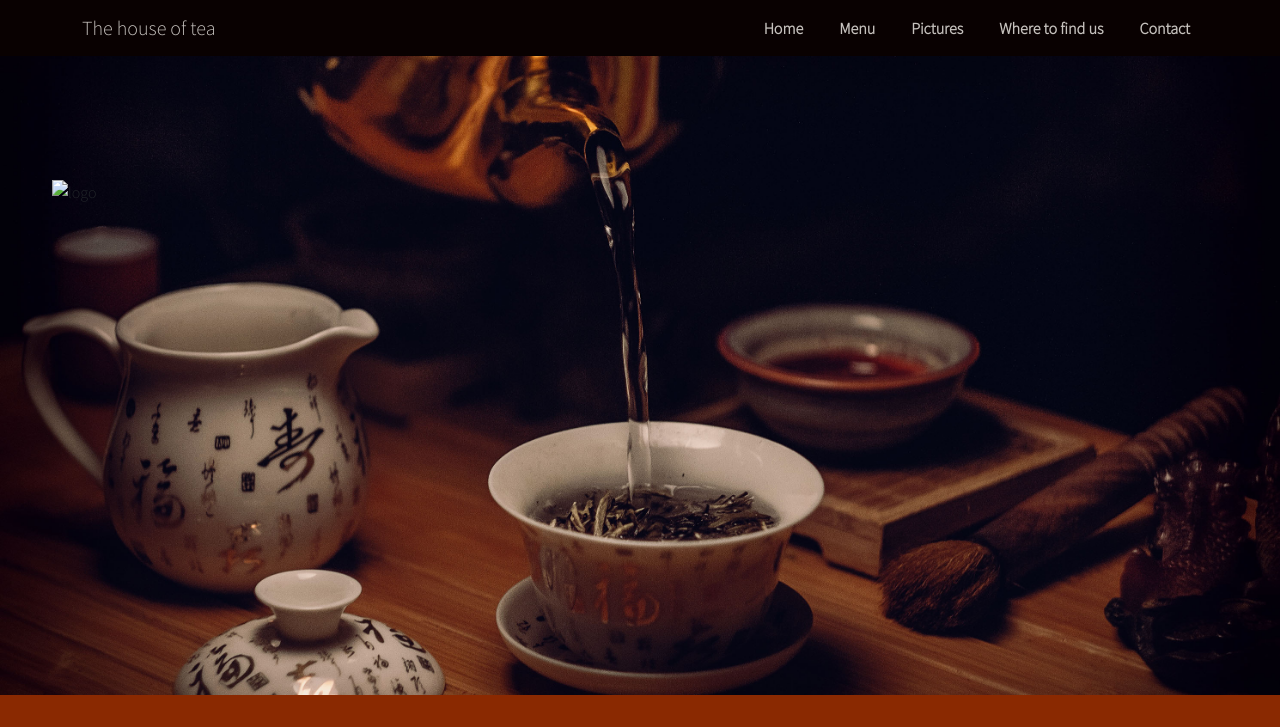
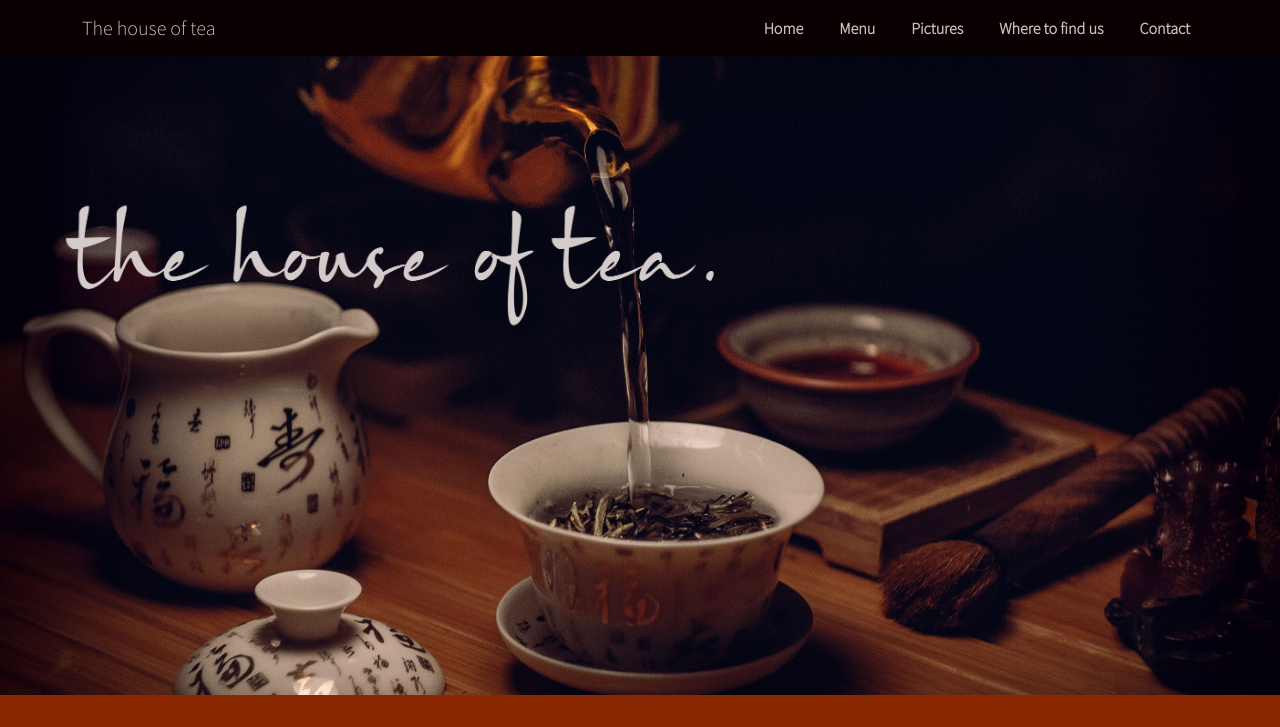
Before and after one commit to sanbimu/restaurant-css-framework, a plain HTML site: page index.html in a window 1280 px wide. Shown: the top 727 px of the page. Drawn offline with nearby package versions, Linux system fonts and the light colour scheme.

Commit message:
Add files via upload

```diff
--- a/index.html
+++ b/index.html
@@ -60,7 +60,7 @@
 
   <div class="jumbotron jumbotron-fluid" style="background-image: url('banner.jpg');">
     <div class="container">
-      <img src="logo.png" alt="logo" class="img-responsive">
+      <img src="logo2.png" alt="logo" class="img-responsive">
     </div>
   </div>
 
```
Also changed, not shown: restaurant.html (+1 -1 lines).
